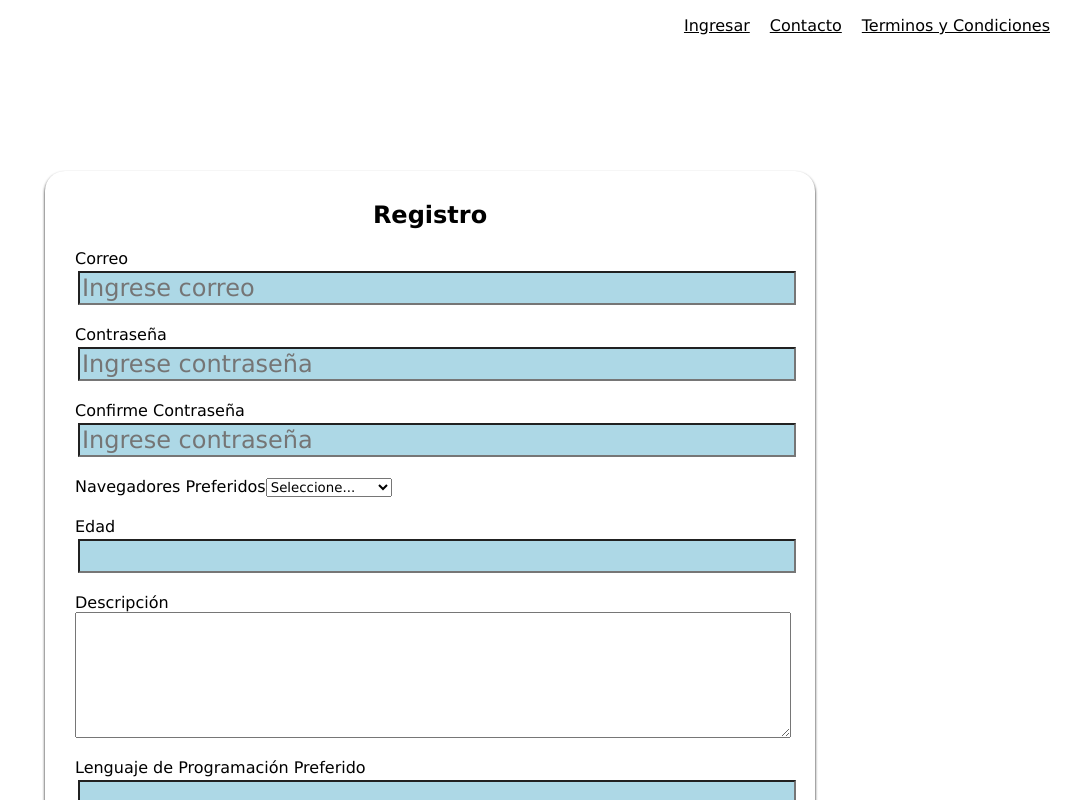
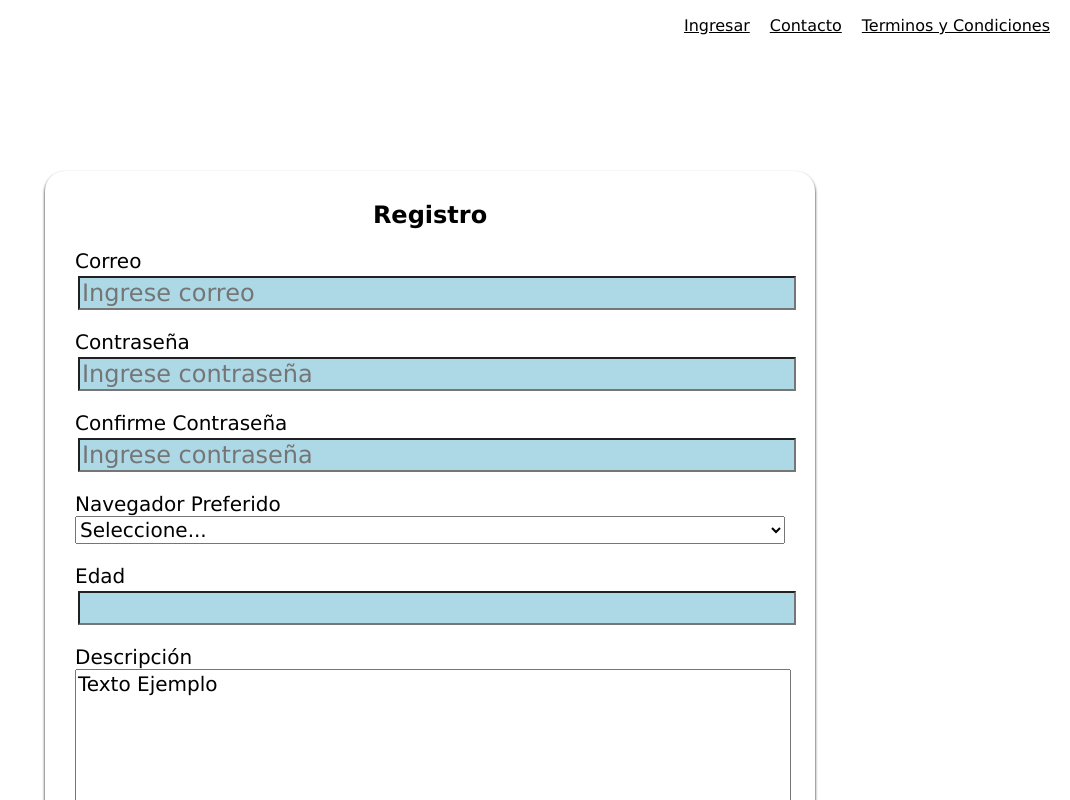
Before and after one commit to Jefer698/Sitio_react, a React (Create React App) app: page / in a window 1280 px wide. Shown: the top 800 px of the page, without its empty margins (210-1280 px from the left). Built offline with nearby package versions, Linux system fonts and the light colour scheme.

Commit message:
Agregado component SelectLine

```diff
--- a/src/App.css
+++ b/src/App.css
@@ -25,6 +25,7 @@ nav ul li a{
     border:none;
 
 }
+
 nav ul li a:hover{
      color:#2FC5C4;
 
@@ -60,6 +61,7 @@ input{
 background-color:lightblue;
 border-color: none;
 
+
 }
 .formulario div {
    text-align: left;
@@ -67,16 +69,25 @@ border-color: none;
 
 }
 
-
+label{
+   font-size:20px;
+}
 textarea{
    display:block;
    width:100%;
+  font-size:20px;
 }
 .formulario .link{
    text-align: center;
   font-size:110%;
    padding: 10px;
    justify-content: center;
+}
+select{
+   display:block;
+   width:100%;
+   font-size: 20px;
+
 }
 
 .link a{
--- a/src/components/InputLine.jsx
+++ b/src/components/InputLine.jsx
@@ -1,7 +1,7 @@
 import React from 'react';
 
 export default function InputLine(props){
-    const {label,type,placeholder,required,minlength,maxlength}=props;
+    const {label,type,placeholder,required,minlength,maxlength,min,max}=props;
     /*
 const label = props label;
 const type = props type;
@@ -14,7 +14,7 @@ const required= props required;
         <div>
         <label>{label}</label>
 
-        <input type={type} placeholder={placeholder} required={required} minlength={minlength} maxlength={maxlength} />
+        <input type={type} placeholder={placeholder} required={required} minlength={minlength} maxlength={maxlength}min={min}max={max} />
                 </div>
 
 
--- a/src/components/Register.jsx
+++ b/src/components/Register.jsx
@@ -10,6 +10,8 @@ const links=[
     {href: 'terminos.html', title: 'Terminos y Condiciones'}
 
     ];
+
+
 function Register(){
     return(
 <>
--- a/src/components/RegisterForm.jsx
+++ b/src/components/RegisterForm.jsx
@@ -1,5 +1,15 @@
 import React from 'react';
 import InputLine from './InputLine';
+import SelectLine from './SelectLine';
+
+const browsers=[
+{value:'',label:'Seleccione...'},
+{ value:'Google_Chrome', label:'Google Chrome'},
+{ value:'Mozilla_Firefox', label:'Mozilla Firefox'},
+{ value:'Safari', label:'Safari'},
+{ value:'Microsoft_Edge',label:'Microsoft Edge'}
+
+];
 
 export default function RegisterForm(){
     return(
@@ -11,32 +21,18 @@ export default function RegisterForm(){
            <InputLine label="Confirme Contraseña" type="password" placeholder="Ingrese contraseña" required={true} minlength={4} maxlength={8} />
 
 
+              <SelectLine label="Navegador Preferido"options={browsers}/>
+
+
+
+            <InputLine label="Edad" type="number"min={1}max={150}/>
+
 
 
 
                <div>
-               <label>Navegadores Preferidos</label>
-               <select required>
-                   <option value=""disabled selected>Seleccione...</option>
-                   <option value="google_chrome"> Google Chrome </option>
-                     <option value="moziila_firefox"> Mozilla Firefox </option>
-                     <option value="safari"> Safari</option>
-                     <option value="microsoft-edge"> Microsoft Edge </option>
-
-                   </select>
-
-
-               </div>
-               <div>
-
-            <label>Edad</label>
-            <input type="number" min="1" max="150"/>
-
-
-            </div>
-               <div>
-               <label class="d1">Descripción</label>
-                   <textarea rows="8"></textarea>
+               <label >Descripción</label>
+                   <textarea rows="8">Texto Ejemplo</textarea>
 
 
                </div>
--- /dev/null
+++ b/src/components/SelectLine.jsx
@@ -0,0 +1,38 @@
+import React from 'react';
+
+export default function SelectLine(props){
+    const{label,options}=props;
+return(
+
+    <div>
+    <label>{label}</label>
+    <select required>
+        {   options.map(option=>
+            <option value={option.value}>{option.label}</option>)
+        }
+
+
+        </select>
+
+
+    </div>
+
+
+
+
+
+
+
+
+
+);
+
+
+
+
+
+
+
+
+
+    }
```
